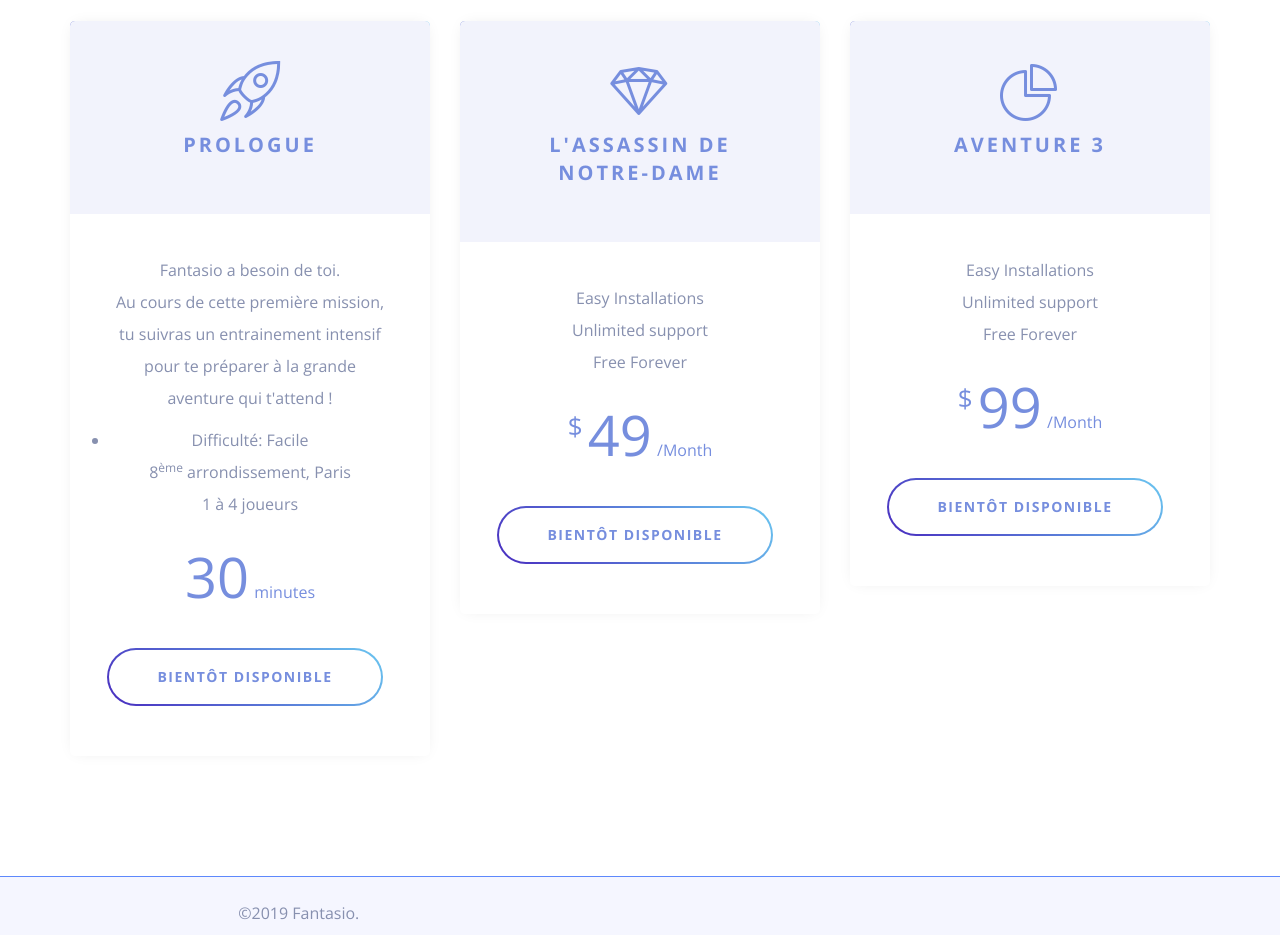
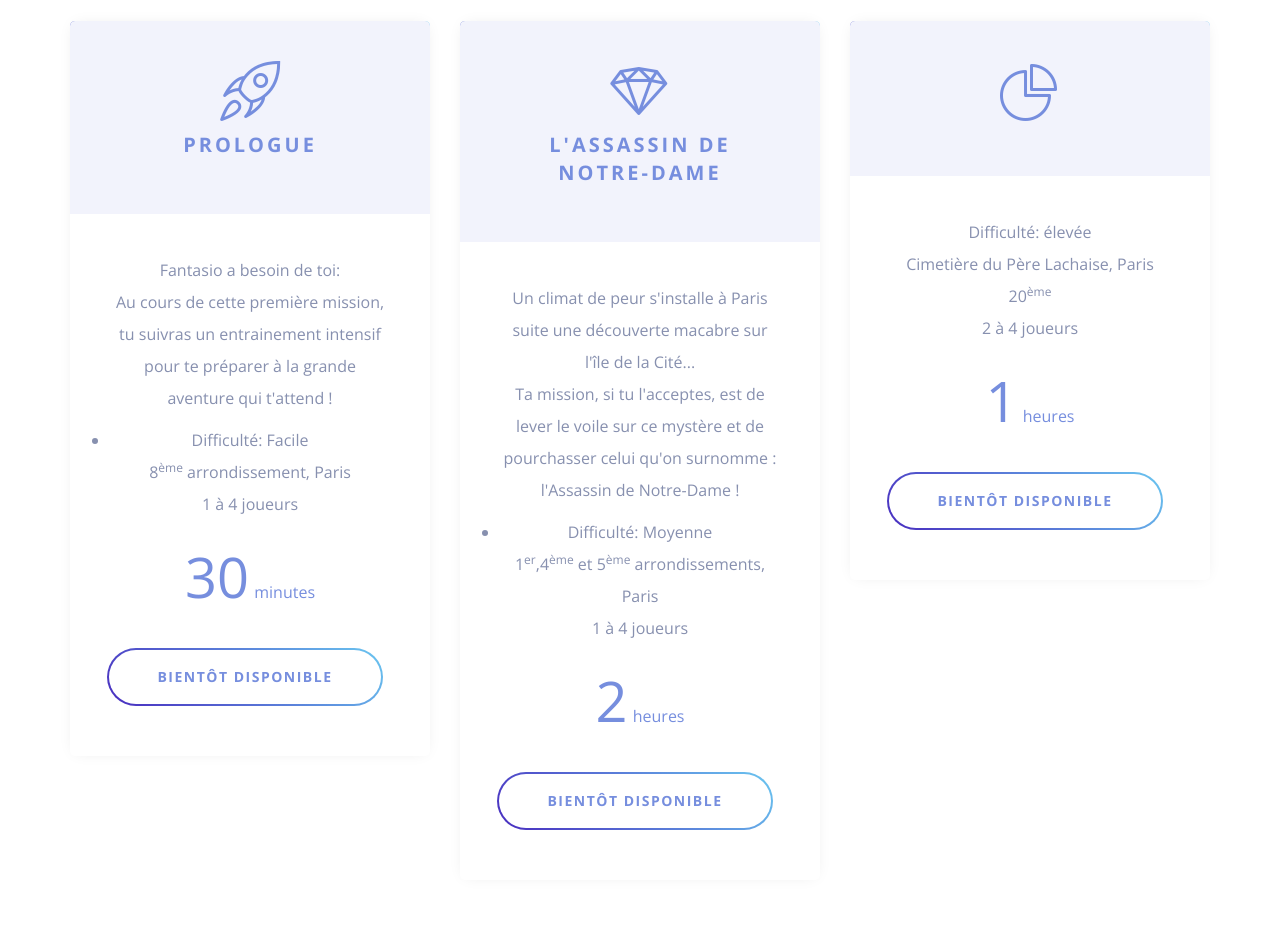
Before and after one commit to MorganPeju/fantasio, a plain HTML site: page index.html in a window 1280 px wide. Shown: the part 2720-3655 px from the top of the page. Drawn offline with nearby package versions, Linux system fonts and the light colour scheme.

Commit message:
Update index.html

```diff
--- a/index.html
+++ b/index.html
@@ -201,7 +201,7 @@
                             <h4 class="upper">Prologue</h4>
                         </div>
                         <div class="price-body">
-                            <p>Fantasio a besoin de toi. <br /> Au cours de cette première mission, tu suivras un entrainement intensif pour te préparer à la grande aventure qui t'attend !
+                            <p>Fantasio a besoin de toi: <br /> Au cours de cette première mission, tu suivras un entrainement intensif pour te préparer à la grande aventure qui t'attend !
                             </p>
                             <ul>
                                 <li type="disc">Difficulté: Facile</li>
@@ -224,17 +224,19 @@
                             <div class="price-icon">
                                 <span class="lnr lnr-diamond"></span>
                             </div>
-                            <h4 class="upper">L'assassin de Notre-Dame</h4>
+                            <h4 class="upper">L'Assassin de Notre-Dame</h4>
                         </div>
                         <div class="price-body">
+                            <p>Un climat de peur s'installe à Paris suite une découverte macabre sur l'île de la Cité...<br /> Ta mission, si tu l'acceptes, est de lever le voile sur ce mystère et de pourchasser celui qu'on surnomme : l'Assassin de Notre-Dame !
+                            </p>
                             <ul>
-                                <li>Easy Installations</li>
-                                <li>Unlimited support</li>
-                                <li>Free Forever</li>
+                                <li type="disc">Difficulté: Moyenne</li>
+                                <li>1<sup>er</sup>,4<sup>ème</sup> et 5<sup>ème</sup> arrondissements, Paris</li>
+                                <li>1 à 4 joueurs</li>
                             </ul>
                         </div>
                         <div class="price-rate">
-                            <sup>&#36;</sup> <span class="rate">49</span> <small>/Month</small>
+                            <span class="rate">2</span> <small>heures</small>
                         </div>
                         <div class="price-footer">
                             <a href="#" class="bttn-white">Bientôt disponible</a>
@@ -248,17 +250,17 @@
                             <div class="price-icon">
                                 <span class="lnr lnr-pie-chart"></span>
                             </div>
-                            <h4 class="upper">Aventure 3</h4>
+                            <h4 class="upper"></h4>
                         </div>
                         <div class="price-body">
                             <ul>
-                                <li>Easy Installations</li>
-                                <li>Unlimited support</li>
-                                <li>Free Forever</li>
+                                <li>Difficulté: élevée</li>
+                                <li>Cimetière du Père Lachaise, Paris 20<sup>ème</sup></li>
+                                <li>2 à 4 joueurs</li>
                             </ul>
                         </div>
                         <div class="price-rate">
-                            <sup>&#36;</sup> <span class="rate">99</span> <small>/Month</small>
+                            <span class="rate">1</span> <small>heures</small>
                         </div>
                         <div class="price-footer">
                             <a href="#" class="bttn-white">Bientôt disponible</a>
```
